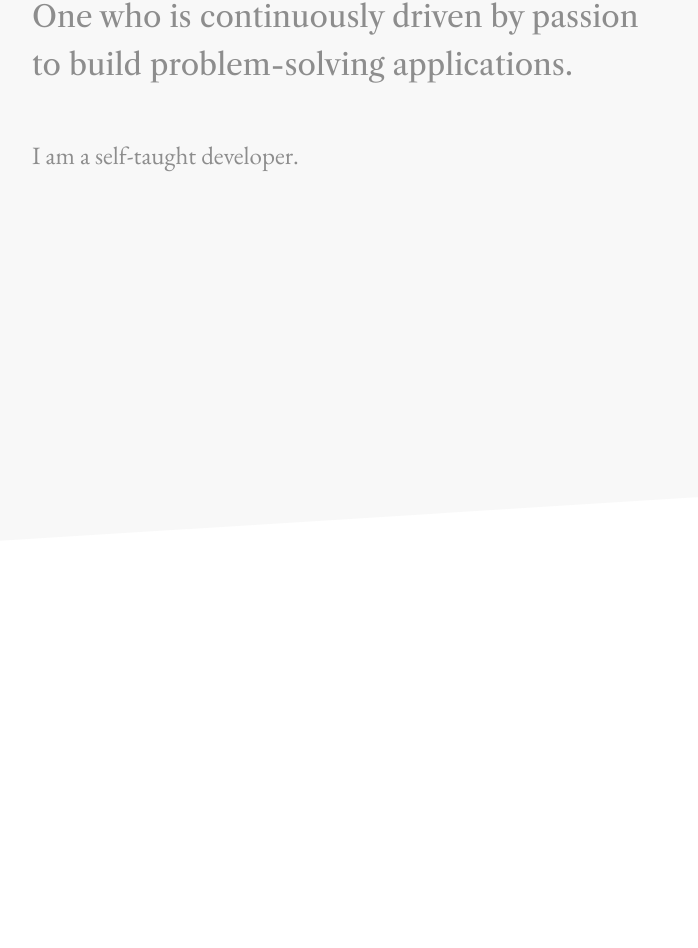
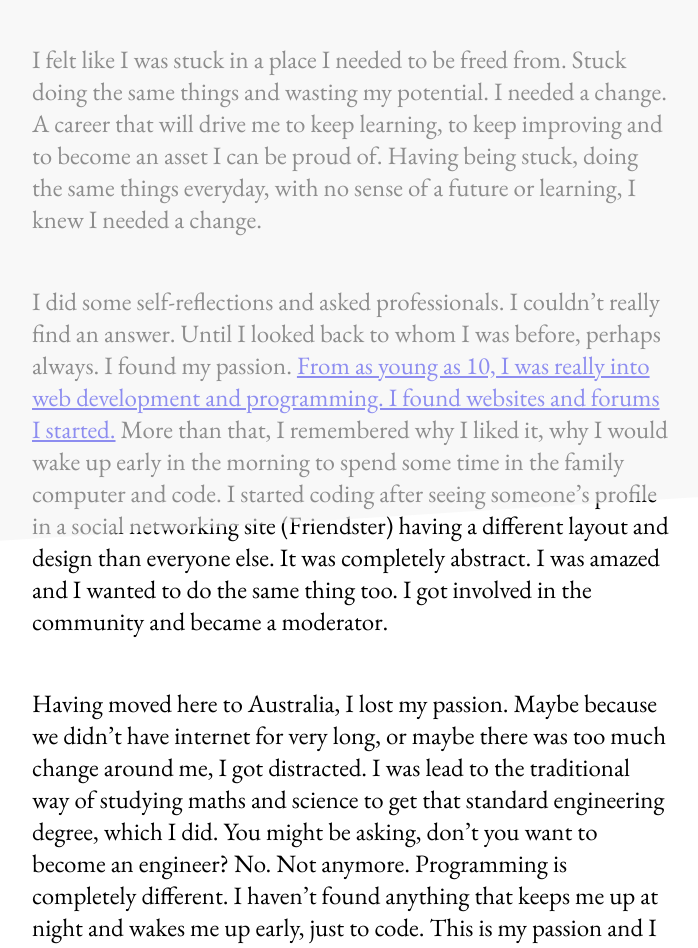
Before and after one commit to hjpunzalan/hjpunzalan.github.io, a React (Create React App) app: page / in a window 1280 px wide. Shown: the part 1805-2753 px from the top of the page, without its empty margins (68-766 px from the left). Before the commit the page ends 2350 px from the top, so only its background shows below. Built offline with nearby package versions, Linux system fonts and the light colour scheme.

Commit message:
added content to about section

```diff
--- a/src/components/About/About.jsx
+++ b/src/components/About/About.jsx
@@ -7,11 +7,42 @@ const About = () => {
 		<div className={classes.container}>
 			<img className={classes.photo} src={img} alt="myself" />
 			<div className={classes.about}>
-				<h2>
-					Jonathan Punzalan is a full-stack developer. One who is continuously
-					driven by passion to build problem-solving applications.
-				</h2>
-				<p>I am a self-taught developer.</p>
+				<h2>My story</h2>
+				<p>
+					I felt like I was stuck in a place I needed to be freed from. Stuck
+					doing the same things and wasting my potential. I needed a change. A
+					career that will drive me to keep learning, to keep improving and to
+					become an asset I can be proud of. Having being stuck, doing the same
+					things everyday, with no sense of a future or learning, I knew I
+					needed a change.
+				</p>
+				<p>
+					I did some self-reflections and asked professionals. I couldn’t really
+					find an answer. Until I looked back to whom I was before, perhaps
+					always. I found my passion.{" "}
+					<a href="https://92321.activeboard.com/">
+						From as young as 10, I was really into web development and
+						programming. I found websites and forums I started.
+					</a>{" "}
+					More than that, I remembered why I liked it, why I would wake up early
+					in the morning to spend some time in the family computer and code. I
+					started coding after seeing someone’s profile in a social networking
+					site (Friendster) having a different layout and design than everyone
+					else. It was completely abstract. I was amazed and I wanted to do the
+					same thing too. I got involved in the community and became a
+					moderator.
+				</p>
+				<p>
+					Having moved here to Australia, I lost my passion. Maybe because we
+					didn’t have internet for very long, or maybe there was too much change
+					around me, I got distracted. I was lead to the traditional way of
+					studying maths and science to get that standard engineering degree,
+					which I did. You might be asking, don’t you want to become an
+					engineer? No. Not anymore. Programming is completely different. I
+					haven’t found anything that keeps me up at night and wakes me up
+					early, just to code. This is my passion and I love talking to people
+					about it. It’s that simple.
+				</p>
 			</div>
 		</div>
 	);
```
